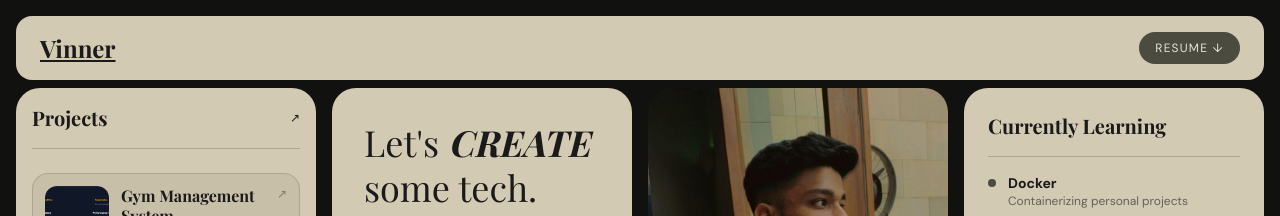
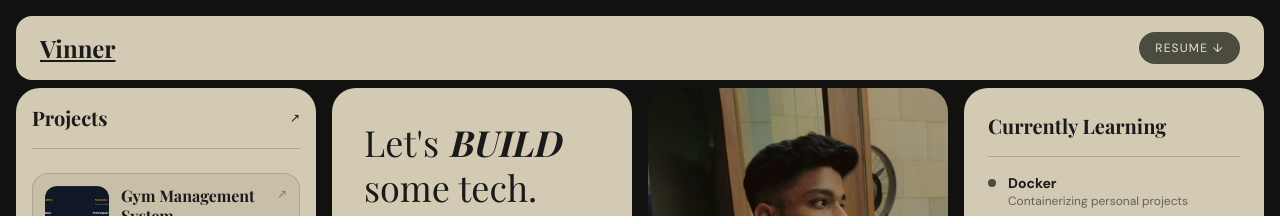
Before and after one commit to Conceal34/portfolio-site2, a Next.js app: page / in a window 1280 px wide. Shown: the top 216 px of the page. Built offline with nearby package versions, Linux system fonts and the light colour scheme; a web font is replaced by a local one.

Commit message:
changed the create from hero section to BUILD

```diff
--- a/src/app/page.tsx
+++ b/src/app/page.tsx
@@ -60,7 +60,7 @@ export default async function Home() {
         {/* Hero section */}
         <div className="bg-[#D3CAB3] rounded-3xl p-8 lg:col-start-2 lg:row-start-1 flex flex-col justify-between relative overflow-hidden">
           <div className="text-2xl lg:text-3xl xl:text-4xl font-playfair leading-tight relative z-10">
-            Let's <span className="italic font-bold">CREATE</span> some tech.
+            Let's <span className="italic font-bold">BUILD</span> some tech.
           </div>
           <div className="flex justify-end">
             <div className="font-mono text-xs text-[#1A1A1A]/40 flex flex-col gap-1.5 text-right">
```
